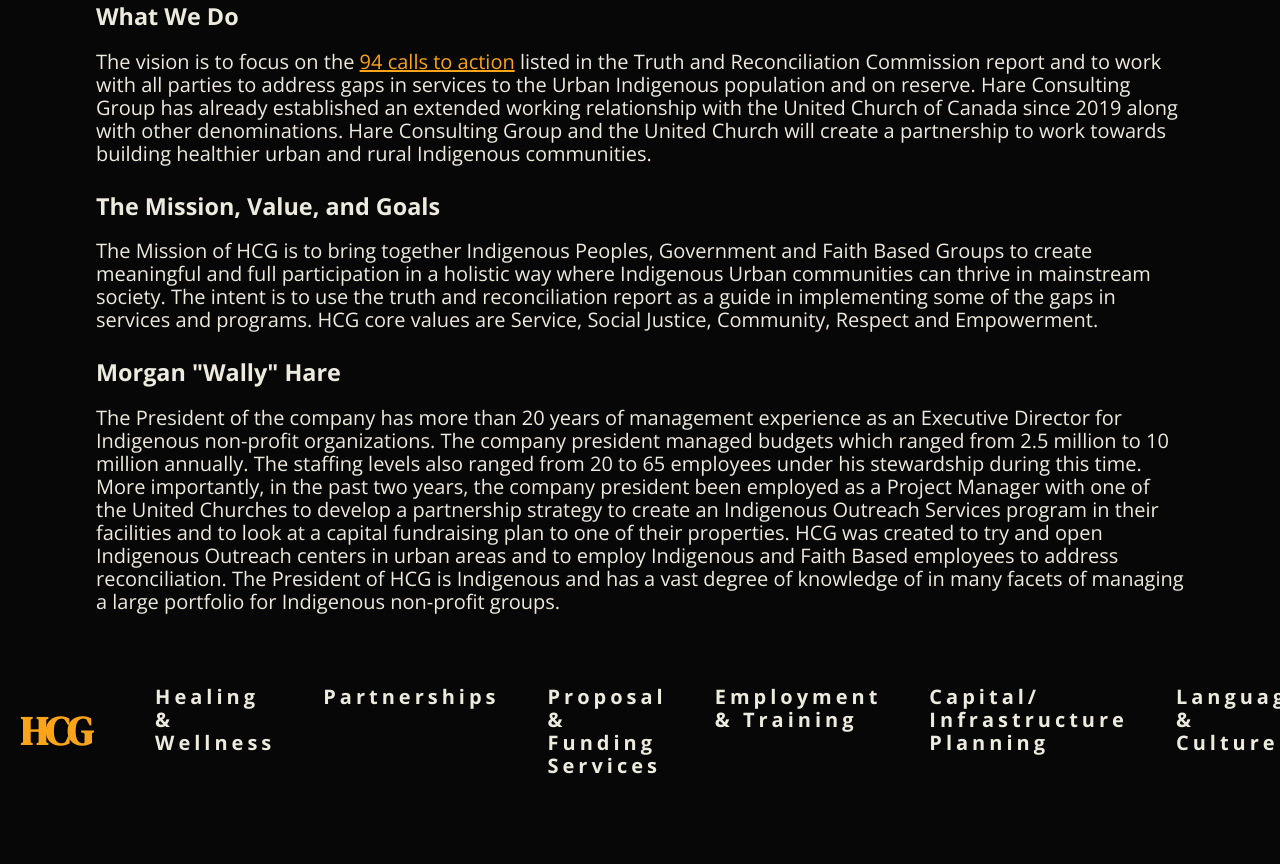
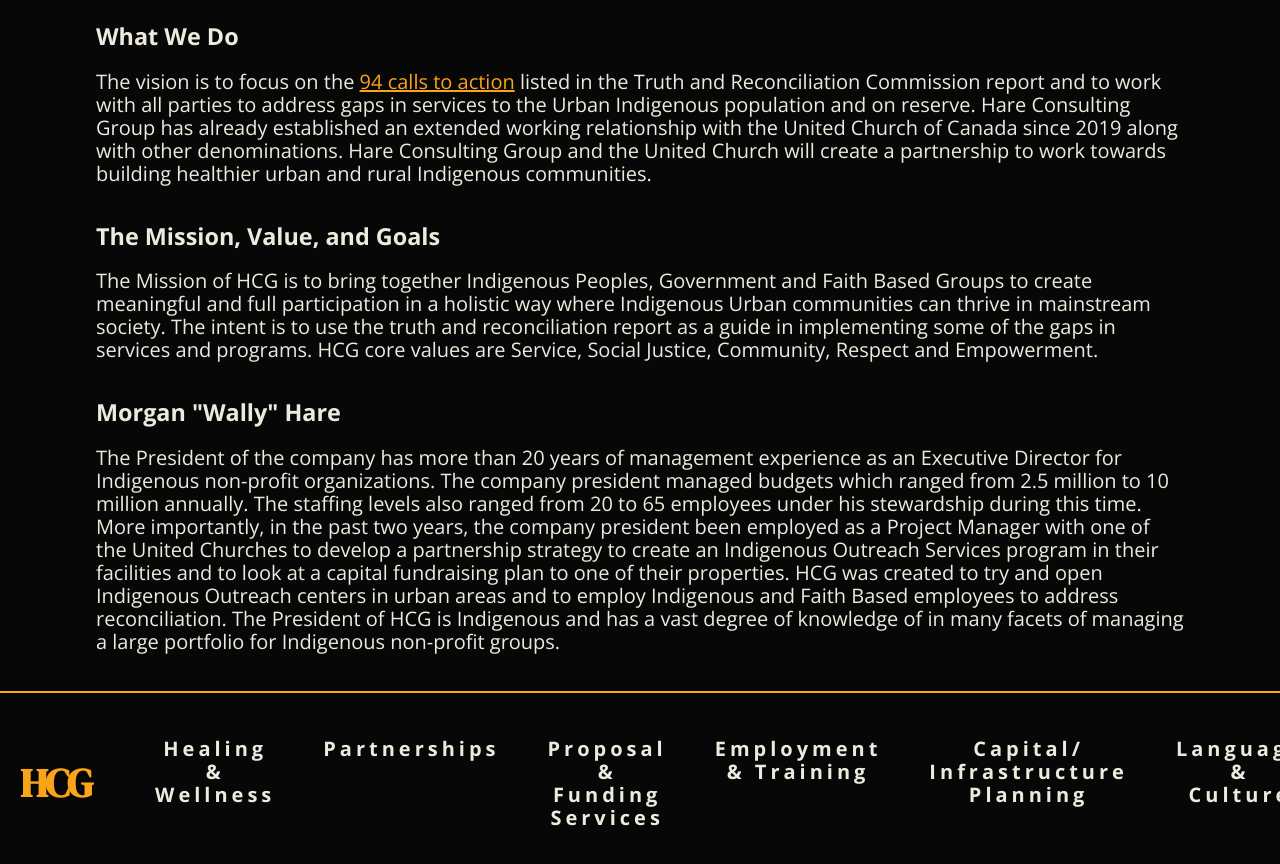
Before and after one commit to L-Saint-A/hareConsultingGroup, a plain HTML site: page index.html in a window 1280 px wide. Shown: the part 1014-1878 px from the top of the page. Before the commit the page ends 1835 px from the top, so only its background shows below. Drawn offline with nearby package versions, Linux system fonts and the light colour scheme; a web font is replaced by a local one.

Commit message:
Some styling and spacing

```diff
--- a/index.html
+++ b/index.html
@@ -58,7 +58,7 @@
     <footer>
         <nav>
             <div>
-                <h4>HCG</h4>
+                <h4><a href="./index.html">HCG</a></h4>
             </div>
             <ul>
                 <li><a href="./healingAndWellness.html">Healing & Wellness</a></li>
--- a/style.css
+++ b/style.css
@@ -32,6 +32,10 @@ li {
 }
 a {
     text-decoration: none;
+    color: #faa41a;
+}
+
+a:hover {
     color: #faa41a;
 }
 
@@ -125,7 +129,7 @@ main .wrapper {
     color: #edeade;
 }
 .mainTextContainer {
-    margin: 28px 0;
+    margin: 38px 0;
 }
 .mainTextContainer h3 {
     margin: 0;
@@ -153,14 +157,17 @@ main .wrapper {
 FOOTER STYLING
 */
 
+footer {
+    background-color: #edeade;
+    border-top: #faa41a 2px solid;
+}
+
 footer nav {
     display: flex;
     justify-content: space-between;
     align-items: center;
     padding: 18px 20px;
-    color: #edeade;
-    background: rgb(7,7,7);
-    background: linear-gradient(180deg, rgba(7,7,7,0.6642856971890319) 70%, rgba(237,234,222,0) 100%);
+    background-color: #070707;
 }
 
 footer nav div h4{
@@ -177,6 +184,7 @@ footer nav ul {
 footer nav ul li {
     padding: 6px 12px;
     margin: 0 12px;
+    text-align: center;
 }
 footer nav ul li a {
     color: #edeade;
```
